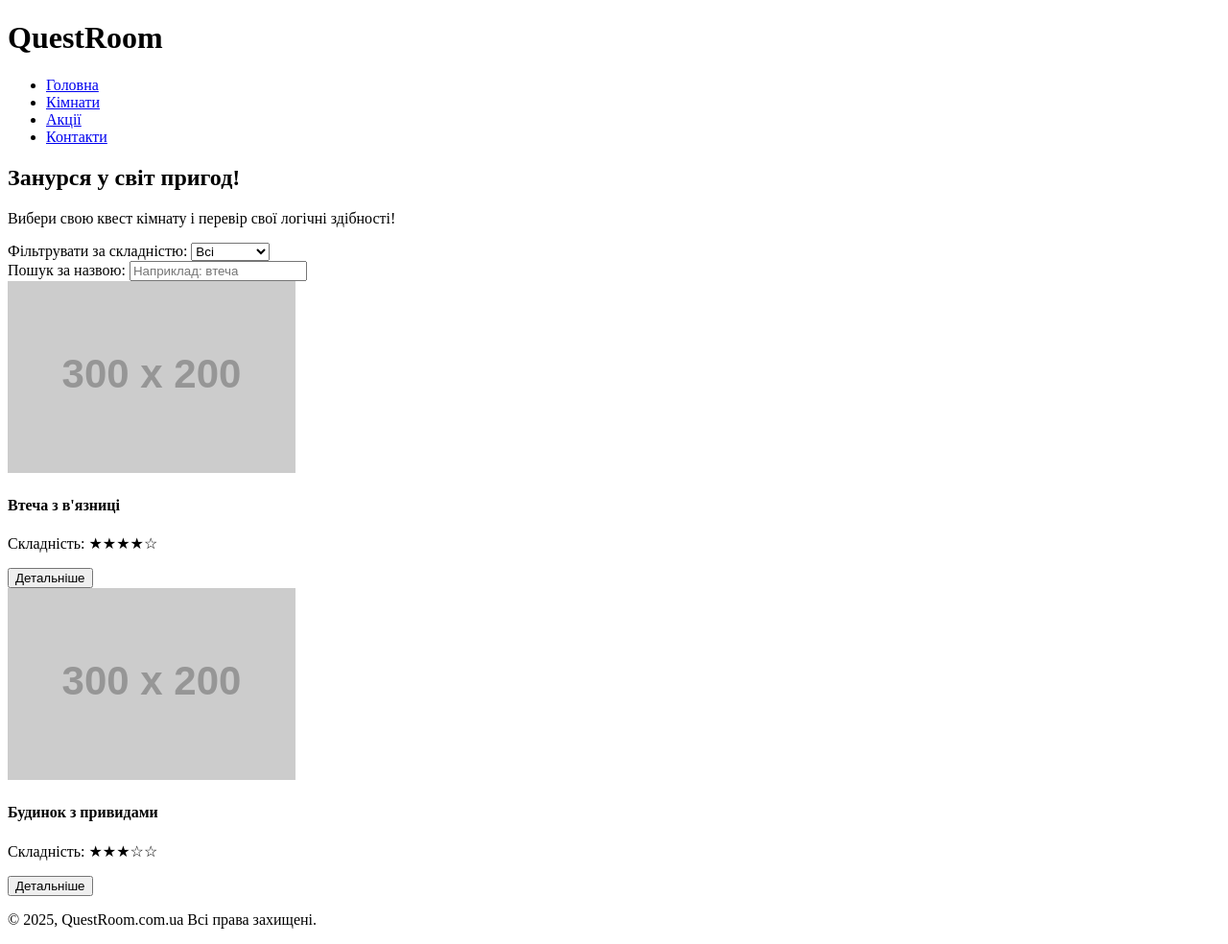
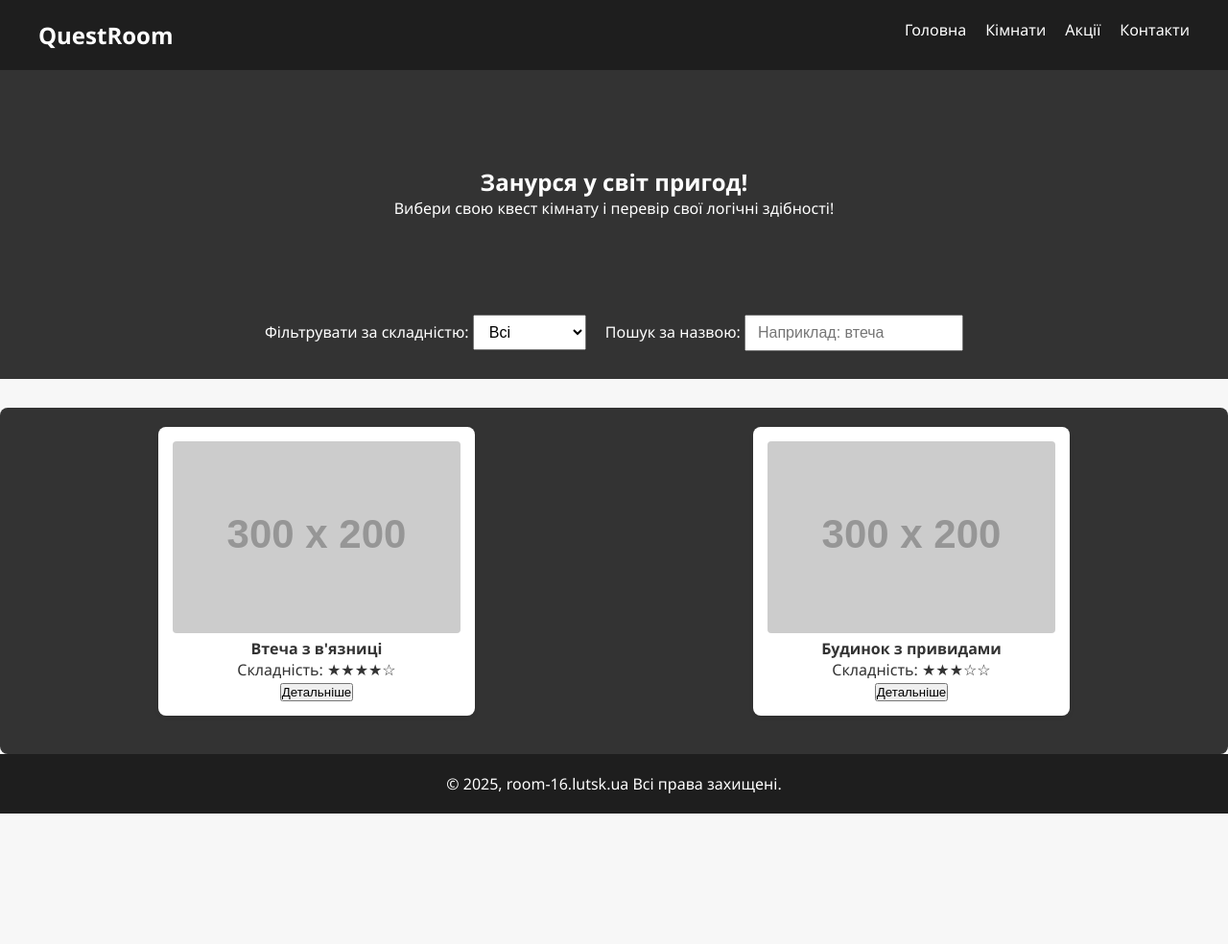
Before and after one commit to I0Codes/rooms-16, a plain HTML site: page fe/index.html in a window 1280 px wide. Shown: the whole page at 96% size. After the commit the page ends 848 px from the top, so only its background shows below. Drawn offline with Linux system fonts and the light colour scheme; placeholder pictures from the web are drawn by us.

Commit message:
Changed folder structure. Added common header and footer solution

```diff
--- /dev/null
+++ b/fe/common/footer.html
@@ -0,0 +1,6 @@
+
+<footer>
+  <div class="container">
+    <p>&copy; 2025, room-16.lutsk.ua Всі права захищені.</p>
+  </div>
+</footer>
--- /dev/null
+++ b/fe/common/header.html
@@ -0,0 +1,13 @@
+<header>
+  <div class="container">
+    <h1 class="logo">QuestRoom</h1>
+    <nav>
+      <ul>
+        <li><a href="#">Головна</a></li>
+        <li><a href="#">Кімнати</a></li>
+        <li><a href="#">Акції</a></li>
+        <li><a href="#">Контакти</a></li>
+      </ul>
+    </nav>
+  </div>
+</header>
--- a/fe/Home/style.css
+++ b/fe/css/home.css
@@ -14,45 +14,6 @@ body {
   max-width: 1200px;
   margin: 0 auto;
   padding: 0 20px;
-}
-
-/* Header */
-header {
-  background-color: #1e1e1e;
-  color: #fff;
-  padding: 20px 0;
-}
-
-.logo {
-  float: left;
-  font-size: 24px;
-}
-
-nav {
-  float: right;
-}
-
-nav ul {
-  list-style: none;
-  margin: 0;
-  padding: 0;
-  display: flex;
-}
-
-nav ul li {
-  margin-left: 20px;
-}
-
-nav ul li a {
-  color: #fff;
-  text-decoration: none;
-  transition: color 0.3s;
-}
-
-header::after {
-  content: "";
-  display: block;
-  clear: both;
 }
 
 /* Hero section */
@@ -122,11 +83,3 @@ header::after {
   font-size: 16px;
   width: 200px;
 }
-
-/* Footer */
-footer {
-  background-color: #1e1e1e;
-  color: #fff;
-  text-align: center;
-  padding: 20px 0;
-}
--- /dev/null
+++ b/fe/css/style.css
@@ -0,0 +1,46 @@
+/* Header */
+header {
+  background-color: #1e1e1e;
+  color: #fff;
+  padding: 20px 0;
+}
+
+.logo {
+  float: left;
+  font-size: 24px;
+}
+
+nav {
+  float: right;
+}
+
+nav ul {
+  list-style: none;
+  margin: 0;
+  padding: 0;
+  display: flex;
+}
+
+nav ul li {
+  margin-left: 20px;
+}
+
+nav ul li a {
+  color: #fff;
+  text-decoration: none;
+  transition: color 0.3s;
+}
+
+header::after {
+  content: "";
+  display: block;
+  clear: both;
+}
+
+/* Footer */
+footer {
+  background-color: #1e1e1e;
+  color: #fff;
+  text-align: center;
+  padding: 20px 0;
+}
--- a/fe/Home/index.html
+++ b/fe/index.html
@@ -4,23 +4,13 @@
     <meta charset="UTF-8" />
     <meta name="viewport" content="width=device-width, initial-scale=1.0" />
     <title>QuestRoom - Квест кімнати</title>
-    <link rel="stylesheet" href="styles.css" />
+    <link rel="stylesheet" type="text/css" href="css/style.css" />
+    <link rel="stylesheet" type="text/css" href="css/home.css" />
+    <script src="js/main.js"></script>
+    <script src="js/home.js"></script>
   </head>
   <body>
-    <header>
-      <div class="container">
-        <h1 class="logo">QuestRoom</h1>
-        <nav>
-          <ul>
-            <li><a href="#">Головна</a></li>
-            <li><a href="#">Кімнати</a></li>
-            <li><a href="#">Акції</a></li>
-            <li><a href="#">Контакти</a></li>
-          </ul>
-        </nav>
-      </div>
-    </header>
-
+    <div id="header-placeholder"></div>
     <main>
       <section class="hero">
         <div class="container">
@@ -62,11 +52,6 @@
           </div>
       </section>
     </main>
-
-    <footer>
-      <div class="container">
-        <p>&copy; 2025, QuestRoom.com.ua Всі права захищені.</p>
-      </div>
-    </footer>
+    <div id="footer-placeholder"></div>
   </body>
 </html>
--- /dev/null
+++ b/fe/js/home.js
@@ -0,0 +1,28 @@
+document.addEventListener('DOMContentLoaded', () => {
+  const difficultyFilter = document.getElementById("difficultyFilter")
+  const searchInput = document.getElementById("searchInput")
+  const rooms = document.querySelectorAll(".room-card")
+
+  function filterRooms() {
+    const selectedDifficulty = difficultyFilter.value
+    const searchQuery = searchInput.value.toLowerCase()
+
+    rooms.forEach((room) => {
+      const difficulty = room.getAttribute("data-difficulty")
+      const title = room.querySelector("h4").textContent.toLowerCase()
+
+      const matchesDifficulty =
+        selectedDifficulty === "all" || difficulty === selectedDifficulty
+      const matchesSearch = title.includes(searchQuery)
+
+      if (matchesDifficulty && matchesSearch) {
+        room.style.display = "block"
+      } else {
+        room.style.display = "none"
+      }
+    })
+  }
+
+  difficultyFilter.addEventListener("change", filterRooms)
+  searchInput.addEventListener("input", filterRooms)
+});
--- /dev/null
+++ b/fe/js/main.js
@@ -0,0 +1,23 @@
+document.addEventListener('DOMContentLoaded', () => {
+  // Додаємо спільний Header
+  fetch('common/header.html')
+    .then(response => response.text())
+    .then(html => {
+      const headerEl = document.getElementById('header-placeholder');
+      if (headerEl) {
+        headerEl.innerHTML = html;
+      }
+    })
+    .catch(err => console.error('Помилка завантаження header:', err));
+
+  // Додаємо спільний Footer
+  fetch('common/footer.html')
+    .then(response => response.text())
+    .then(html => {
+      const footerEl = document.getElementById('footer-placeholder');
+      if (footerEl) {
+        footerEl.innerHTML = html;
+      }
+    })
+    .catch(err => console.error('Помилка завантаження footer:', err));
+});
```
Also changed, not shown: fe/Home/scripts.js (deleted, +0 -26 lines).
